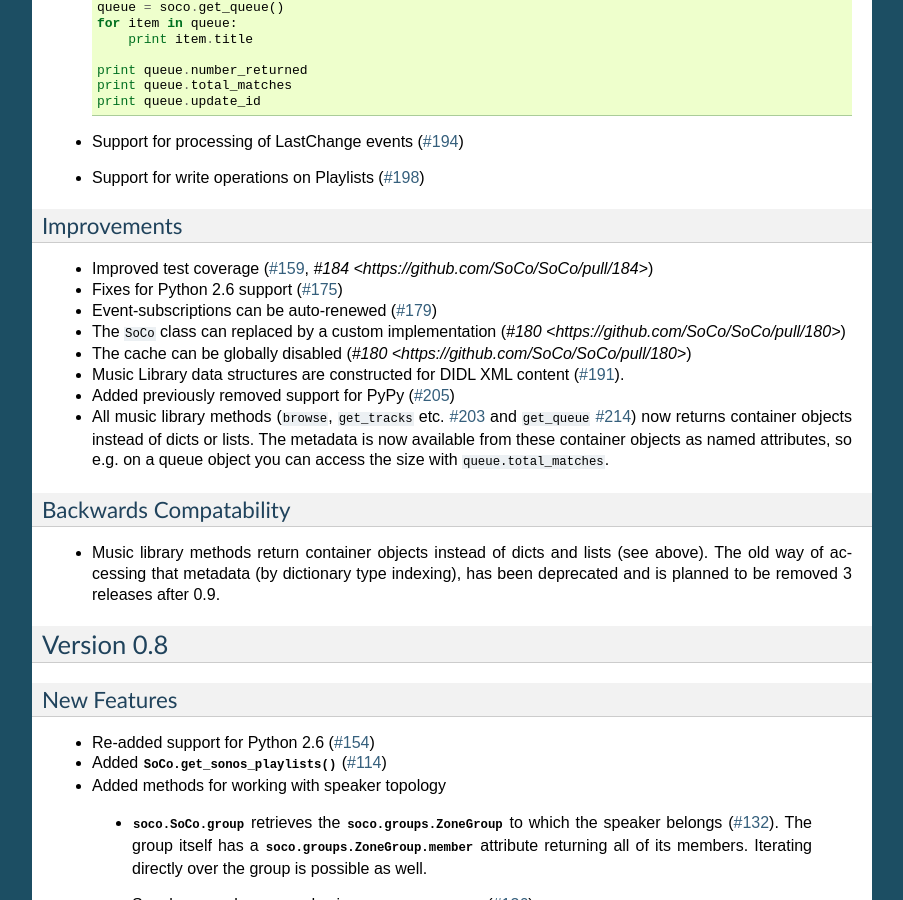
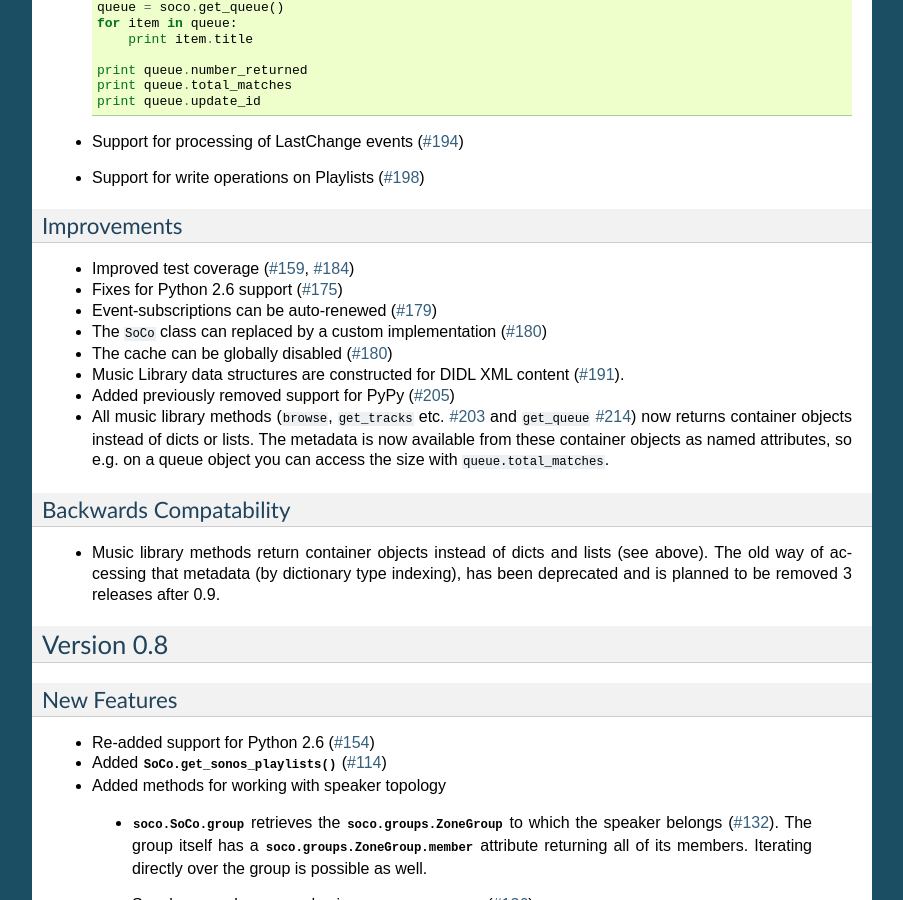
Before and after one commit to SoCo/SoCo, a Sphinx documentation site: the page built from doc/release_notes.rst, in a window 1280 px wide and 900 px high, scrolled down 786 px. Shown: the whole window, without its empty margins (198-1101 px from the left). Built offline with Sphinx 7.4.7, drawn with Linux system fonts in a browser that asks for light colours.

Commit message:
Fix links in release notes for 0.9

```diff
--- a/doc/release_notes.rst
+++ b/doc/release_notes.rst
@@ -64,7 +64,7 @@ Improvements
 ------------
 
 * Improved test coverage (`#159 <https://github.com/SoCo/SoCo/pull/159>`_,
-  `#184 <https://github.com/SoCo/SoCo/pull/184>`)
+  `#184 <https://github.com/SoCo/SoCo/pull/184>`_)
 
 * Fixes for Python 2.6 support (`#175
   <https://github.com/SoCo/SoCo/pull/175>`_)
@@ -73,10 +73,10 @@ Improvements
   <https://github.com/SoCo/SoCo/pull/179>`_)
 
 * The ``SoCo`` class can replaced by a custom implementation (`#180
-  <https://github.com/SoCo/SoCo/pull/180>`)
+  <https://github.com/SoCo/SoCo/pull/180>`_)
 
 * The cache can be globally disabled (`#180
-  <https://github.com/SoCo/SoCo/pull/180>`)
+  <https://github.com/SoCo/SoCo/pull/180>`_)
 
 * Music Library data structures are constructed for DIDL XML content (`#191
   <https://github.com/SoCo/SoCo/pull/191>`_).
```
